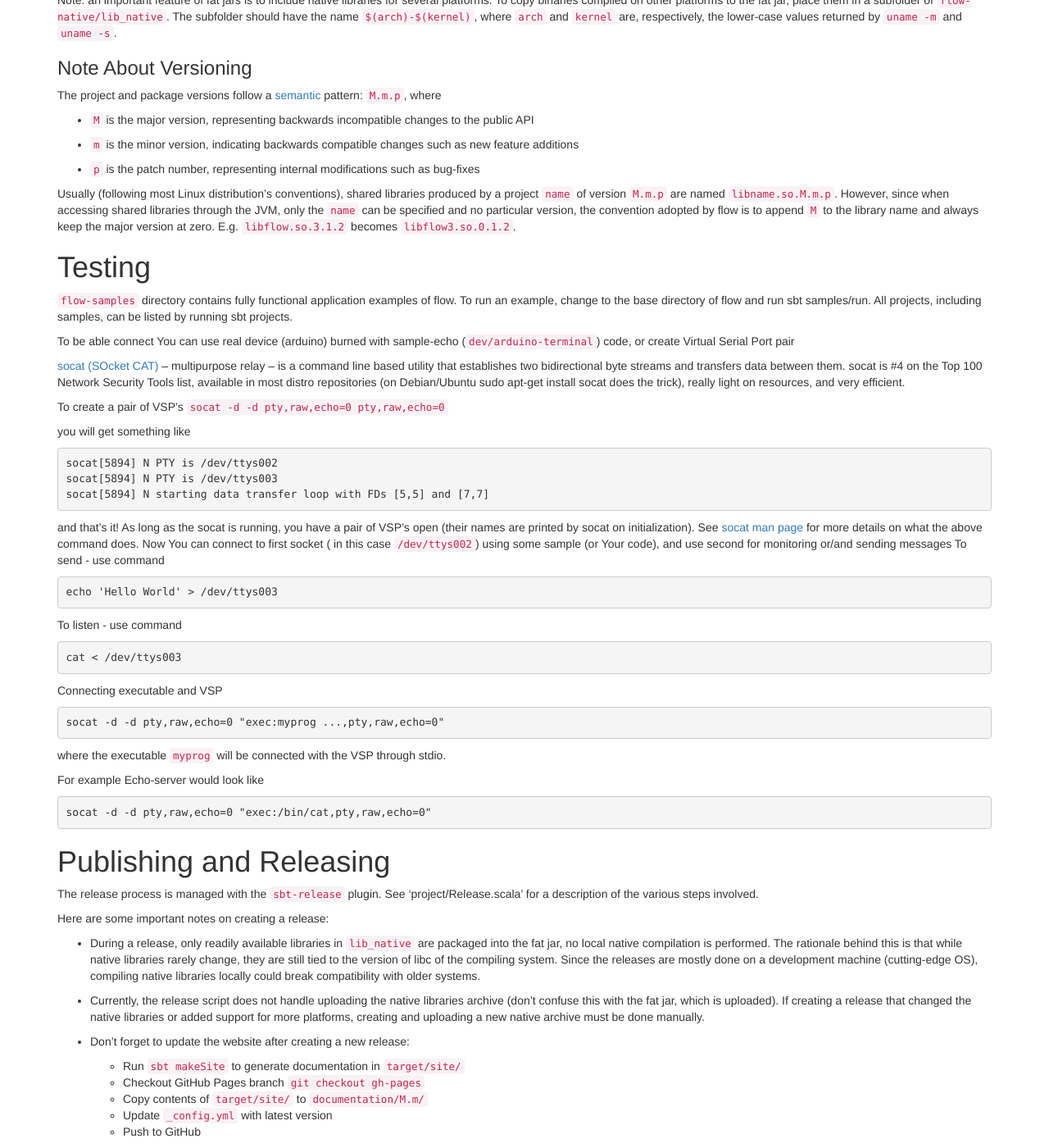
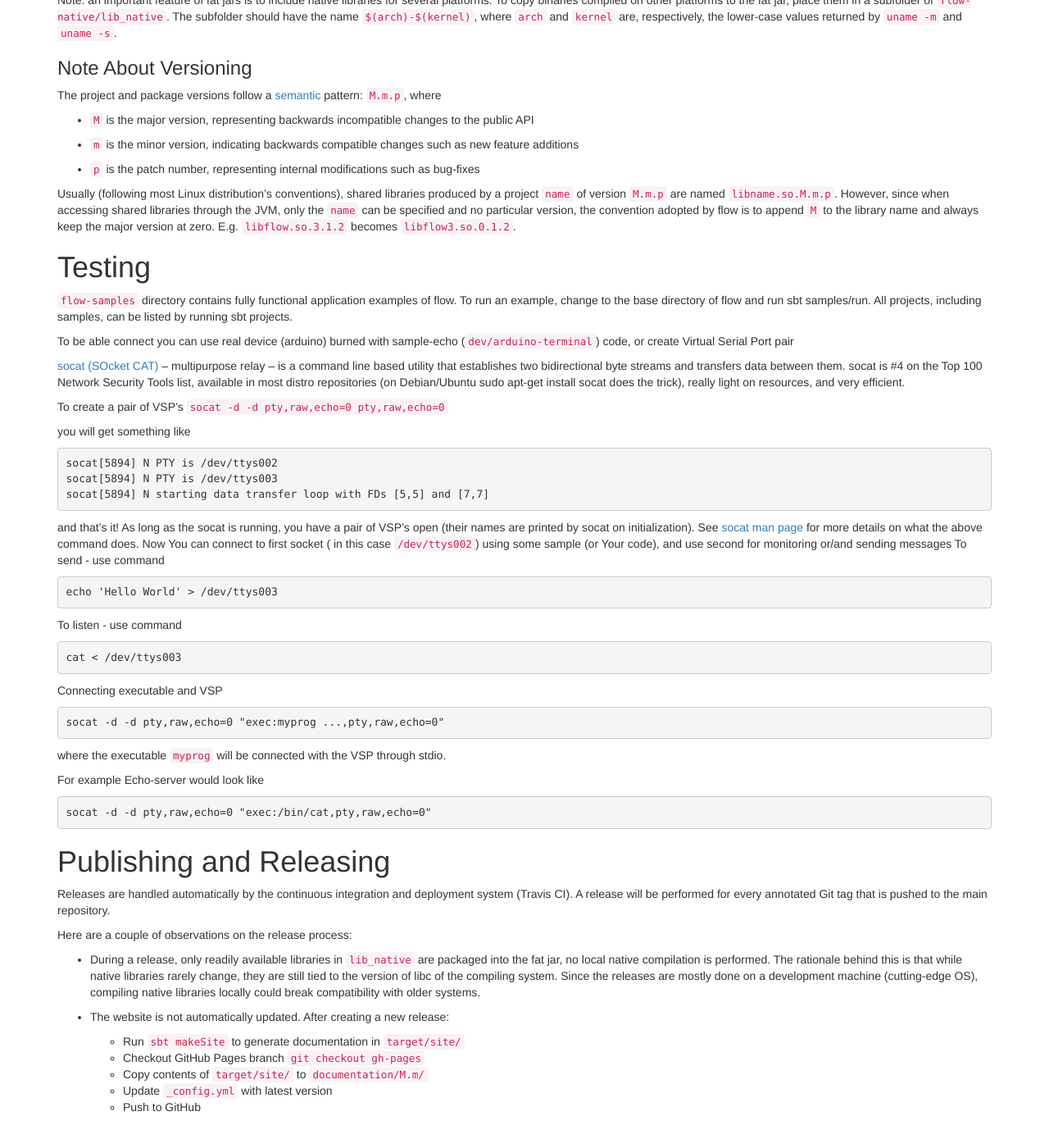
Before and after one commit to jodersky/akka-serial, a Jekyll site: the page built from documentation/3.0/developer.md, in a window 1280 px wide and 1400 px high, scrolled down 1159 px. Shown: the whole window at 82% size. Built offline with Jekyll 4.4.1, drawn with Linux system fonts in a browser that asks for light colours; after the commit the page ends 2529 px from its top, so only the background shows below that.

````diff
--- a/_config.yml
+++ b/_config.yml
@@ -2,5 +2,5 @@
 title: flow
 description: Serial communication library for Akka and Scala.
 url: "https://www.jodersky.ch/flow"
-version_latest: 3.0.3
+version_latest: 3.0.4
 version_docs: 3.0
--- a/documentation/3.0/developer.md
+++ b/documentation/3.0/developer.md
@@ -61,11 +61,10 @@ The project and package versions follow a [semantic](http://semver.org/) pattern
 Usually (following most Linux distribution's conventions), shared libraries produced by a project `name` of version `M.m.p` are named `libname.so.M.m.p`. However, since when accessing shared libraries through the JVM, only the `name` can be specified and no particular version, the convention adopted by flow is to append `M` to the library name and always keep the major version at zero. E.g. `libflow.so.3.1.2` becomes `libflow3.so.0.1.2`.
 
 # Testing
-
 `flow-samples` directory contains fully functional application examples of flow. To run an example, change to the base directory of flow and run sbt samples<SampleName>/run.
 All projects, including samples, can be listed by running sbt projects.
 
-To be able connect You can use real device (arduino) burned with sample-echo (`dev/arduino-terminal`) code, or create Virtual Serial Port pair
+To be able connect you can use real device (arduino) burned with sample-echo (`dev/arduino-terminal`) code, or create Virtual Serial Port pair
 
 [socat (SOcket CAT)](http://www.dest-unreach.org/socat/) – multipurpose relay – is a command line based utility that establishes two bidirectional byte streams and transfers data between them.
 socat is #4 on the Top 100 Network Security Tools list, available in most distro repositories (on Debian/Ubuntu sudo apt-get install socat does the trick), really light on resources, and very efficient.
@@ -102,15 +101,13 @@ socat -d -d pty,raw,echo=0 "exec:/bin/cat,pty,raw,echo=0"
 ```
 
 # Publishing and Releasing
-The release process is managed with the `sbt-release` plugin. See 'project/Release.scala' for a description of the various steps involved.
+Releases are handled automatically by the continuous integration and deployment system (Travis CI). A release will be performed for every annotated Git tag that is pushed to the main repository.
 
-Here are some important notes on creating a release:
+Here are a couple of observations on the release process:
 
 - During a release, only readily available libraries in `lib_native` are packaged into the fat jar, no local native compilation is performed. The rationale behind this is that while native libraries rarely change, they are still tied to the version of libc of the compiling system. Since the releases are mostly done on a development machine (cutting-edge OS), compiling native libraries locally could break compatibility with older systems.
 
-- Currently, the release script does not handle uploading the native libraries archive (don't confuse this with the fat jar, which is uploaded). If creating a release that changed the native libraries or added support for more platforms, creating and uploading a new native archive must be done manually.
-
-- Don't forget to update the website after creating a new release:
+- The website is not automatically updated. After creating a new release:
 
     - Run `sbt makeSite` to generate documentation in `target/site/`
 	- Checkout GitHub Pages branch `git checkout gh-pages`
````
Also changed, not shown: documentation/3.0/manual.md (+4 -4 lines).
